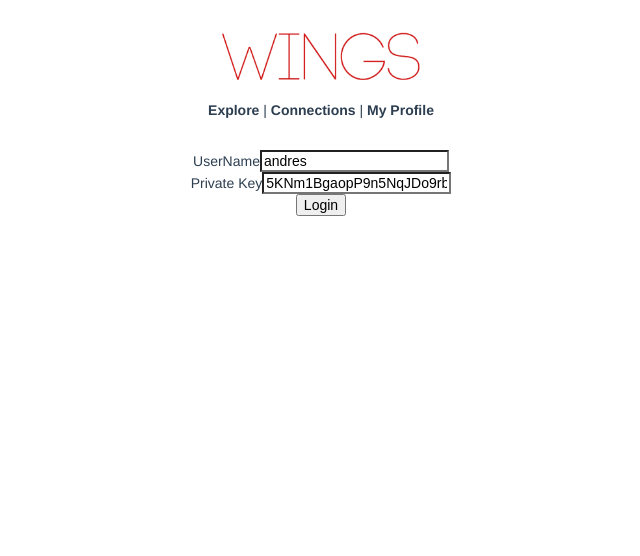
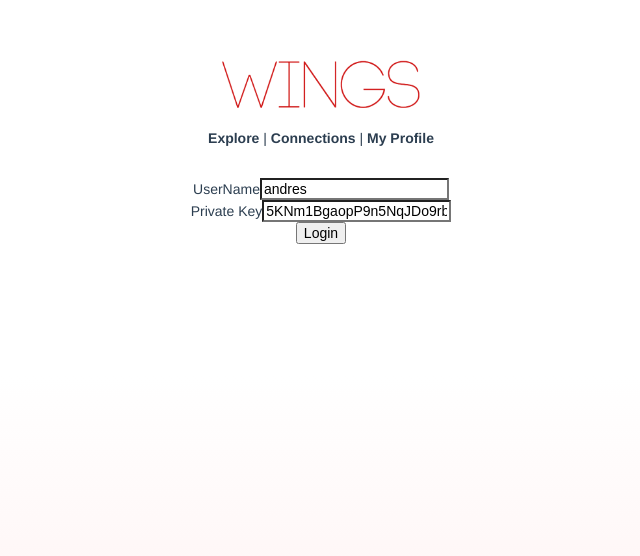
Before and after one commit to eoshackathonlondon/wings, a Vue app in the folder frontend/: page / in a window 1280 px wide. Shown: the top 556 px of the page, without its empty margins (319-959 px from the left). Built offline with nearby package versions, Linux system fonts and the light colour scheme; what semantic-ui-vue, vue-toasted would draw is missing.

Commit message:
bg gradient

```diff
--- a/frontend/public/main.css
+++ b/frontend/public/main.css
@@ -10,7 +10,15 @@ html, body {
 
   body {
     display: table-cell;
-    padding-top:2em;
+    padding-top:4em;
+    padding-bottom:4em;
+
+    /* Permalink - use to edit and share this gradient: http://colorzilla.com/gradient-editor/#ffffff+0,ffffff+47,ffeded+100 */
+    background: #ffffff; /* Old browsers */
+    background: -moz-linear-gradient(top, #ffffff 0%, #ffffff 47%, #ffeded 100%); /* FF3.6-15 */
+    background: -webkit-linear-gradient(top, #ffffff 0%,#ffffff 47%,#ffeded 100%); /* Chrome10-25,Safari5.1-6 */
+    background: linear-gradient(to bottom, #ffffff 0%,#ffffff 47%,#ffeded 100%); /* W3C, IE10+, FF16+, Chrome26+, Opera12+, Safari7+ */
+    filter: progid:DXImageTransform.Microsoft.gradient( startColorstr='#ffffff', endColorstr='#ffeded',GradientType=0 ); /* IE6-9 */
   }
 
   .logo {
@@ -65,7 +73,7 @@ html, body {
   .text-overlay {
     position: absolute;
     bottom: 12px;
-    right: 12px;
+    right: 10px;
     font-size: 18px;
     font-weight:bold;
     background-color:rgba(0,0,0,0.60);
--- a/frontend/src/views/Home.vue
+++ b/frontend/src/views/Home.vue
@@ -103,7 +103,7 @@ export default {
                  to: connectUser.account,
                  shared_data: {
                    data: encryptObj.encryptedData.toString('binary'),
-                   nonce: encryptObj.nonce.toStrin(),
+                   nonce: encryptObj.nonce,
                    checksum: encryptObj.checksum
                  }
               }
```
